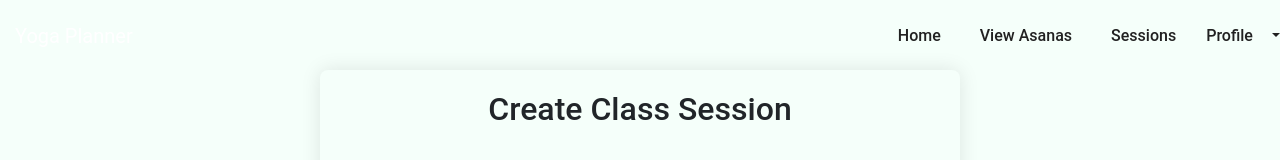
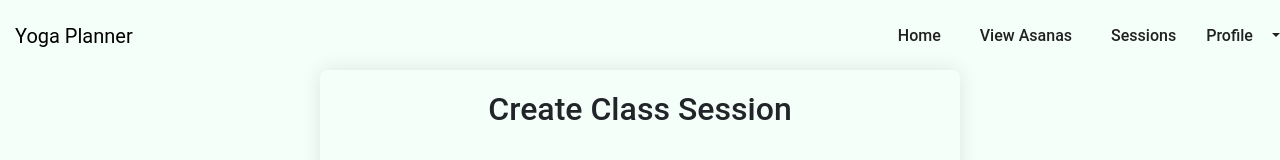
Before and after one commit to Keerthiprasanth/Yoga_class_planner, a React (Create React App) app in the folder Frontend/: page /createClssSession in a window 1280 px wide. Shown: the top 160 px of the page. Built offline with nearby package versions, Linux system fonts and the light colour scheme; no server answers.

Commit message:
minor change

```diff
--- a/Frontend/src/Components/Dashboard/Header/Header.jsx
+++ b/Frontend/src/Components/Dashboard/Header/Header.jsx
@@ -68,7 +68,7 @@ const Header = () => {
   return (
     <div className={`header ${isHeaderFixed ? 'fixed-header' : ''}`}>
       <nav className="navbar navbar-expand-md navbar-light bg-light">
-        <a className="navbar-brand col-2" href="#">Yoga Planner</a>
+        <a className="navbar-brand col-2" href="#" style={{color:"black"}}>Yoga Planner</a>
         <button
           className="navbar-toggler"
           type="button"
--- a/Frontend/src/Components/Studnet-Dashboard/Header/Header.jsx
+++ b/Frontend/src/Components/Studnet-Dashboard/Header/Header.jsx
@@ -47,7 +47,7 @@ const StudentHeader = () => {
   return (
     <div className="student-header">
       <nav className="navbar navbar-expand-md navbar-light bg-light">
-        <a className="navbar-brand" href="#">
+        <a className="navbar-brand" href="#" style={{color:"black"}}>
           Yoga Planner
         </a>
         <button
```
